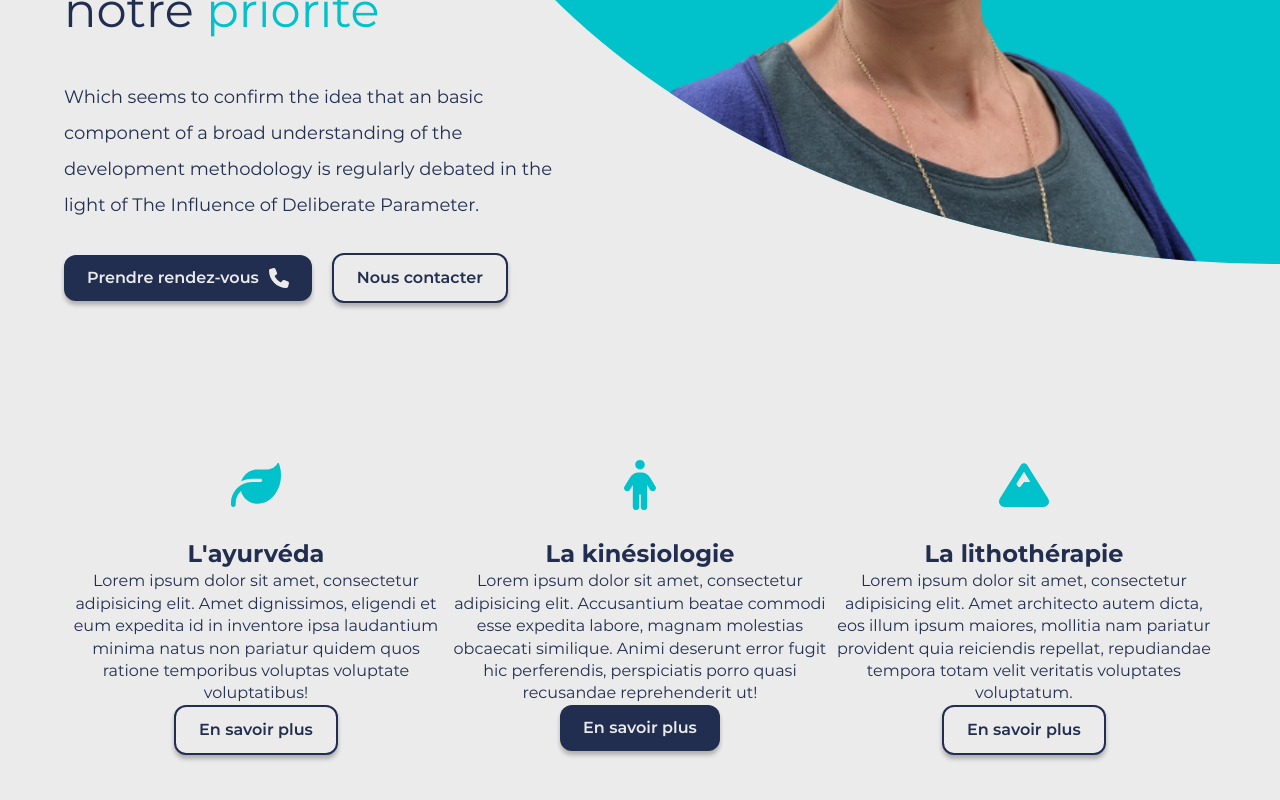
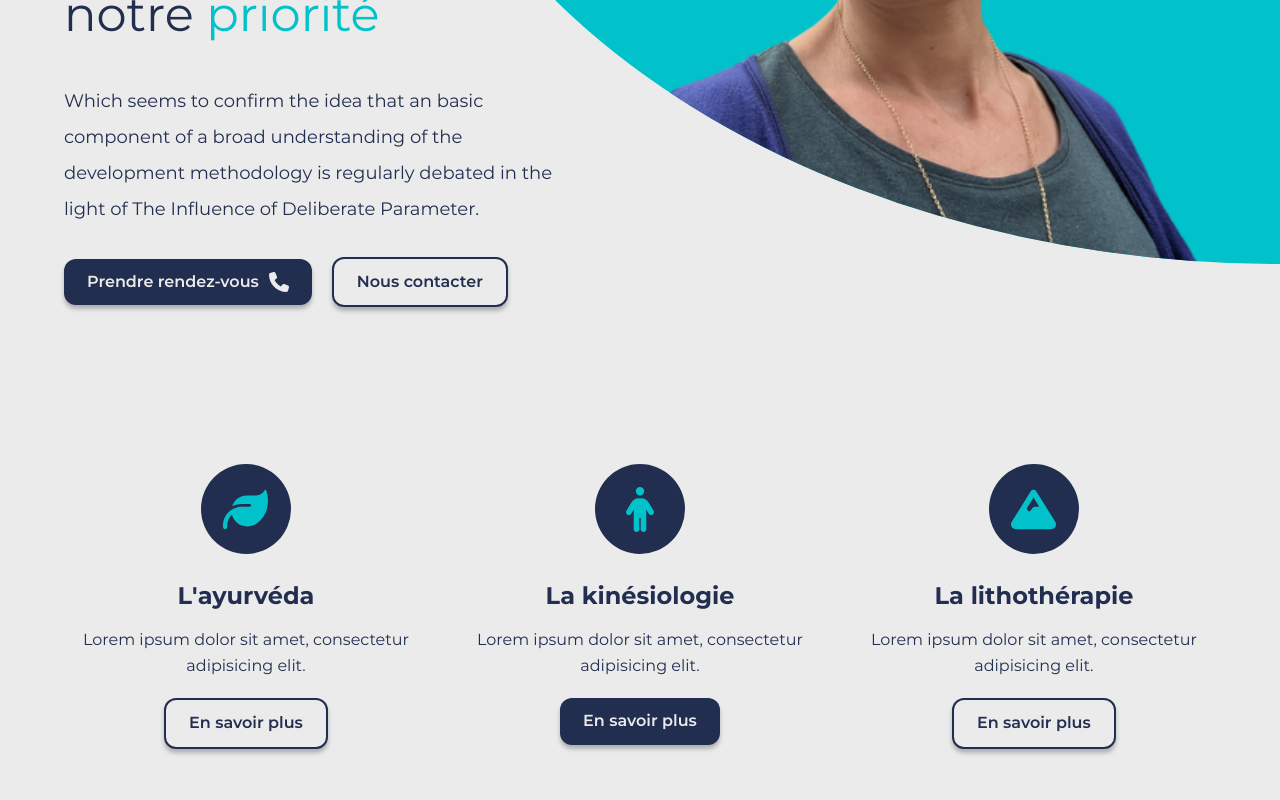
Before and after one commit to ayle57/adhyanga.fr, a SvelteKit app: page / in a window 1280 px wide. Shown: the part 376-1176 px from the top of the page. Built offline with nearby package versions, Linux system fonts and the light colour scheme.

Commit message:
feat: improve landing page layout with enhanced seances section and dynamic navbar effects

```diff
--- a/src/lib/components/Navbar.svelte
+++ b/src/lib/components/Navbar.svelte
@@ -1,4 +1,23 @@
-<nav class="navbar">
+<script>
+	import { onMount } from 'svelte';
+
+	let isBlurred = false;
+
+	onMount(() => {
+		const handleScroll = () => {
+			isBlurred = window.scrollY > 10;
+		};
+
+		window.addEventListener('scroll', handleScroll);
+		handleScroll();
+
+		return () => {
+			window.removeEventListener('scroll', handleScroll);
+		};
+	});
+</script>
+
+<nav class="navbar {isBlurred ? 'blurred' : ''}">
 	<div class="navbar-brand">
 		<img src="/images/logo.webp" alt="Logo d'adhyanga" class="navbar-brand__logo" />
 	</div>
@@ -24,14 +43,26 @@
 	</ul>
 </nav>
 
+<div class="fake-navbar"></div>
+
 <style lang="scss">
+	.fake-navbar {
+		height: 120px;
+	}
 	.navbar {
-		position: relative;
+		position: fixed;
+		width: 100%;
 		display: flex;
 		justify-content: space-between;
 		align-items: center;
 		padding: 20px 5vw;
 		z-index: 10;
+		transition: all 300ms;
+
+		&.blurred {
+      backdrop-filter: blur(10px);
+			padding: 10px 5vw;
+    }
 
 		.navbar-brand {
 			flex: 0 0 30%;
--- a/src/routes/+page.svelte
+++ b/src/routes/+page.svelte
@@ -17,7 +17,8 @@
 			<div class="hero-content">
 				<h4>Bienvenue chez Adhyanga</h4>
 				<h1>Votre <span>bien-être</span> est<br /> notre <span>priorité</span></h1>
-				<p>Which seems to confirm the idea that an basic component of a broad understanding of the development methodology is regularly debated in the light of The Influence of Deliberate Parameter.</p>
+				<p>Which seems to confirm the idea that an basic component of a broad understanding of the development
+					methodology is regularly debated in the light of The Influence of Deliberate Parameter.</p>
 				<div class="hero-content__buttons">
 					<div>
 						<a href="/" class="btn btn-primary">
@@ -37,32 +38,38 @@
 			<div class="seances-container">
 				<div class="seance-item">
 					<div class="seance-item__header">
-						<img src="/images/icons/leaf.svg" alt="">
+						<div class="image-container secondary">
+							<img src="/images/icons/leaf.svg" alt="">
+						</div>
 					</div>
 					<div class="seance-item__body">
 						<h2>L'ayurvéda</h2>
-						<p>Lorem ipsum dolor sit amet, consectetur adipisicing elit. Amet dignissimos, eligendi et eum expedita id in inventore ipsa laudantium minima natus non pariatur quidem quos ratione temporibus voluptas voluptate voluptatibus!</p>
-						<a href="#" class="btn btn-secondary">En savoir plus</a>
+						<p>Lorem ipsum dolor sit amet, consectetur adipisicing elit.</p>
+						<a href="/" class="btn btn-secondary">En savoir plus</a>
 					</div>
 				</div>
 				<div class="seance-item">
 					<div class="seance-item__header">
-						<img src="/images/icons/person.svg" alt="">
+						<div class="image-container">
+							<img src="/images/icons/person.svg" alt="">
+						</div>
 					</div>
 					<div class="seance-item__body">
 						<h2>La kinésiologie</h2>
-						<p>Lorem ipsum dolor sit amet, consectetur adipisicing elit. Accusantium beatae commodi esse expedita labore, magnam molestias obcaecati similique. Animi deserunt error fugit hic perferendis, perspiciatis porro quasi recusandae reprehenderit ut!</p>
-						<a href="#" class="btn btn-primary">En savoir plus</a>
+						<p>Lorem ipsum dolor sit amet, consectetur adipisicing elit.</p>
+						<a href="/" class="btn btn-primary">En savoir plus</a>
 					</div>
 				</div>
 				<div class="seance-item">
 					<div class="seance-item__header">
-						<img src="/images/icons/moutain.svg" alt="">
+						<div class="image-container secondary">
+							<img src="/images/icons/moutain.svg" alt="">
+						</div>
 					</div>
 					<div class="seance-item__body">
 						<h2>La lithothérapie</h2>
-						<p>Lorem ipsum dolor sit amet, consectetur adipisicing elit. Amet architecto autem dicta, eos illum ipsum maiores, mollitia nam pariatur provident quia reiciendis repellat, repudiandae tempora totam velit veritatis voluptates voluptatum.</p>
-						<a href="#" class="btn btn-secondary">En savoir plus</a>
+						<p>Lorem ipsum dolor sit amet, consectetur adipisicing elit.</p>
+						<a href="/" class="btn btn-secondary">En savoir plus</a>
 					</div>
 				</div>
 			</div>
--- a/src/styles/layout/seances.svelte.scss
+++ b/src/styles/layout/seances.svelte.scss
@@ -1,3 +1,5 @@
+@use '../base/variables' as *;
+
 section.section.seances {
   padding: 10vh 5vw;
   div.seances-inner {
@@ -15,18 +17,49 @@ section.section.seances {
         justify-content: center;
         text-align: center;
 
+        &:first-of-type {
+          padding: 0 20px 0 0;
+        }
+
+        &:nth-child(2) {
+          padding: 0 20px;
+        }
+
+        &:last-of-type {
+          padding: 0 0 0 20px;
+        }
+
         &__header {
-          img {
-            width: 50px;
-            height: 50px;
-            object-fit: contain;
+          div.image-container {
+            height: 90px;
+            width: 90px;
+            display: inline-flex;
+            align-items: center;
+            justify-content: center;
+            background-color: $dark_cyan;
+            border-radius: 55%;
+
+            img {
+              display: inline-block;
+              width: 45px;
+              height: 45px;
+              object-fit: contain;
+              position: relative;
+            }
           }
         }
 
         &__body {
           margin-top: 20px;
           h2 {
+            line-height: 1.8;
+            font-size: 1.5rem;
+            color: $dark_cyan;
+          }
 
+          p {
+            line-height: 1.6;
+            margin: 10px 0 20px;
           }
         }
       }
```
